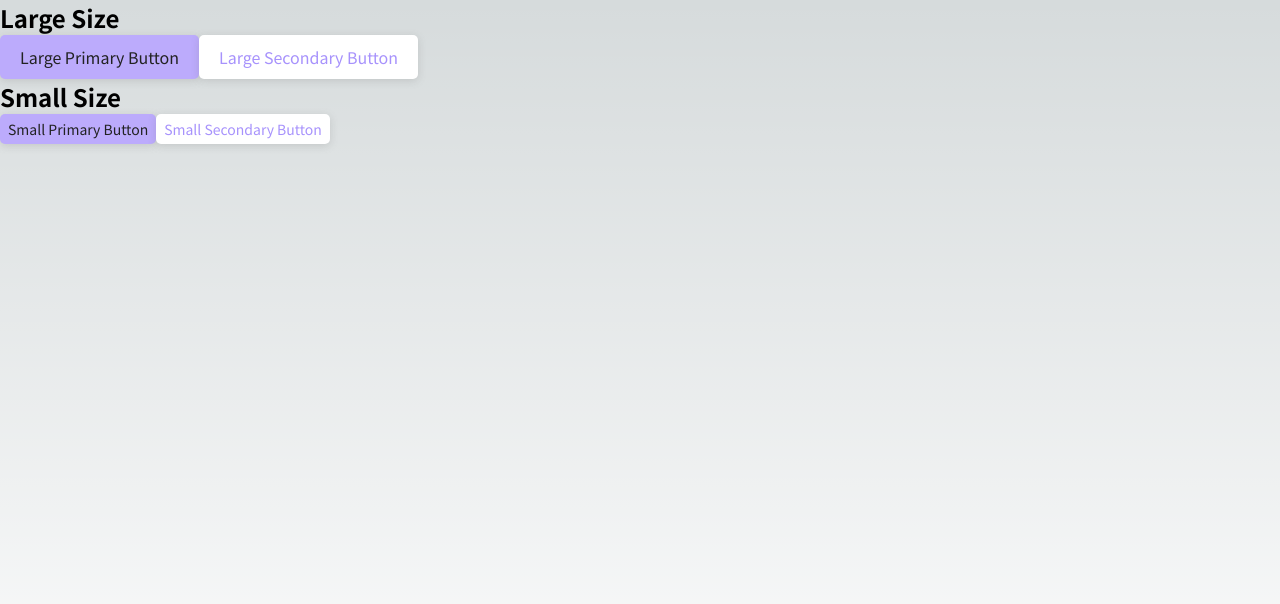
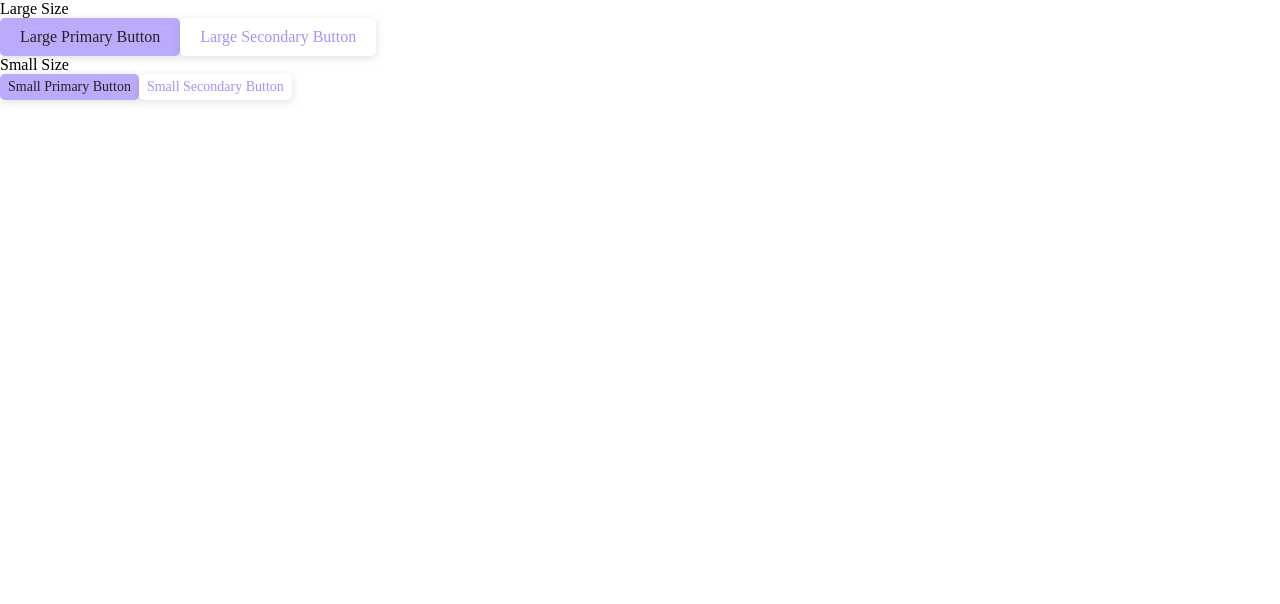
Before and after one commit to chin-da/Front, a Next.js app: page / in a window 1280 px wide. Shown: the top 604 px of the page. Built offline with nearby package versions, Linux system fonts and the light colour scheme.

Commit message:
[ADD] 최신 reset css 적용

```diff
--- a/src/styles/globalStyles.ts
+++ b/src/styles/globalStyles.ts
@@ -1,28 +1,34 @@
 import { globalCss } from '@/styles/stitches.config';
 
 export const globalStyles = globalCss({
-  '*': {
-    boxSizing: 'border-box',
-    padding: 0,
-    margin: 0,
-    fontFamily: '$notoSansKr',
+  /***
+    The new CSS reset - version 1.9 (last updated 19.6.2023)
+    GitHub page: https://github.com/elad2412/the-new-css-reset
+  ***/
+  '*:where(:not(html, iframe, canvas, img, svg, video, audio):not(svg *, symbol *))':
+    {
+      all: 'unset',
+      display: 'revert',
+    },
+  '*, *::before, *::after': { boxSizing: 'border-box' },
+  'a, button': { cursor: 'revert' },
+  'ol, ul, menu': { listStyle: 'none' },
+  img: { maxInlineSize: '100%', maxBlockSize: '100%' },
+  table: { borderCollapse: 'collapse' },
+  'input, textarea': { WebkitUserSelect: 'auto' },
+  textarea: { whiteSpace: 'revert' },
+  meter: { WebkitAppearance: 'revert', appearance: 'revert' },
+  ':where(pre)': { all: 'revert' },
+  '::placeholder': { color: 'unset' },
+  '::marker': { content: 'initial' },
+  ':where([hidden])': { display: 'none' },
+  ':where([contenteditable]:not([contenteditable="false"]))': {
+    MozUserModify: 'read-write',
+    WebkitUserModify: 'read-write',
+    overflowWrap: 'break-word',
+    WebkitLineBreak: 'after-white-space',
+    WebkitUserSelect: 'auto',
   },
-
-  'html, body': {
-    maxWidth: '100vw',
-    overflowX: 'hidden',
-  },
-
-  body: {
-    height: '100vh',
-
-    color: 'rgb(var(--foreground-rgb))',
-    background:
-      'linear-gradient(to bottom, transparent, rgb(255, 255, 255)) rgb(214, 219, 220)',
-  },
-
-  a: {
-    color: 'inherit',
-    textDecoration: 'none',
-  },
+  ':where([draggable="true"])': { WebkitUserDrag: 'element' },
+  ':where(dialog:modal)': { all: 'revert' },
 });
```
